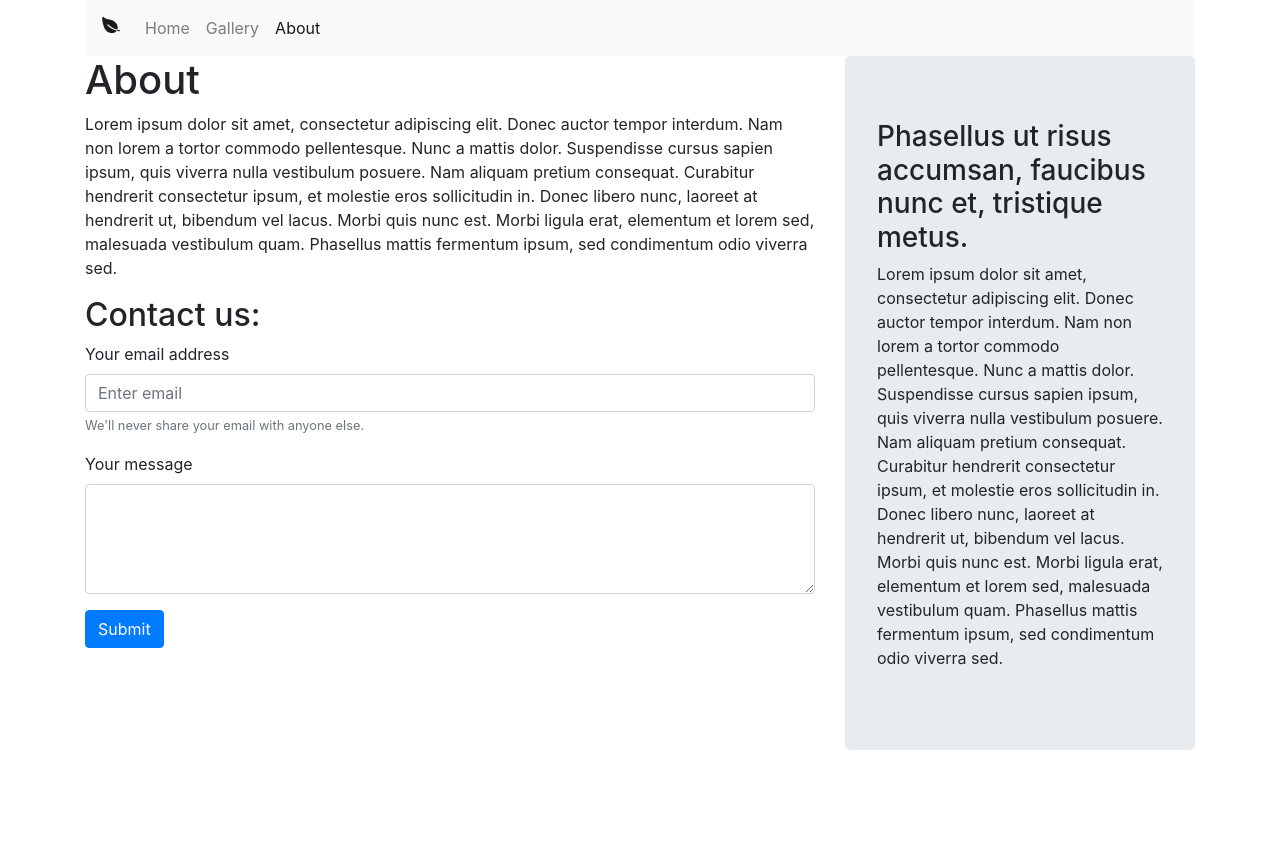
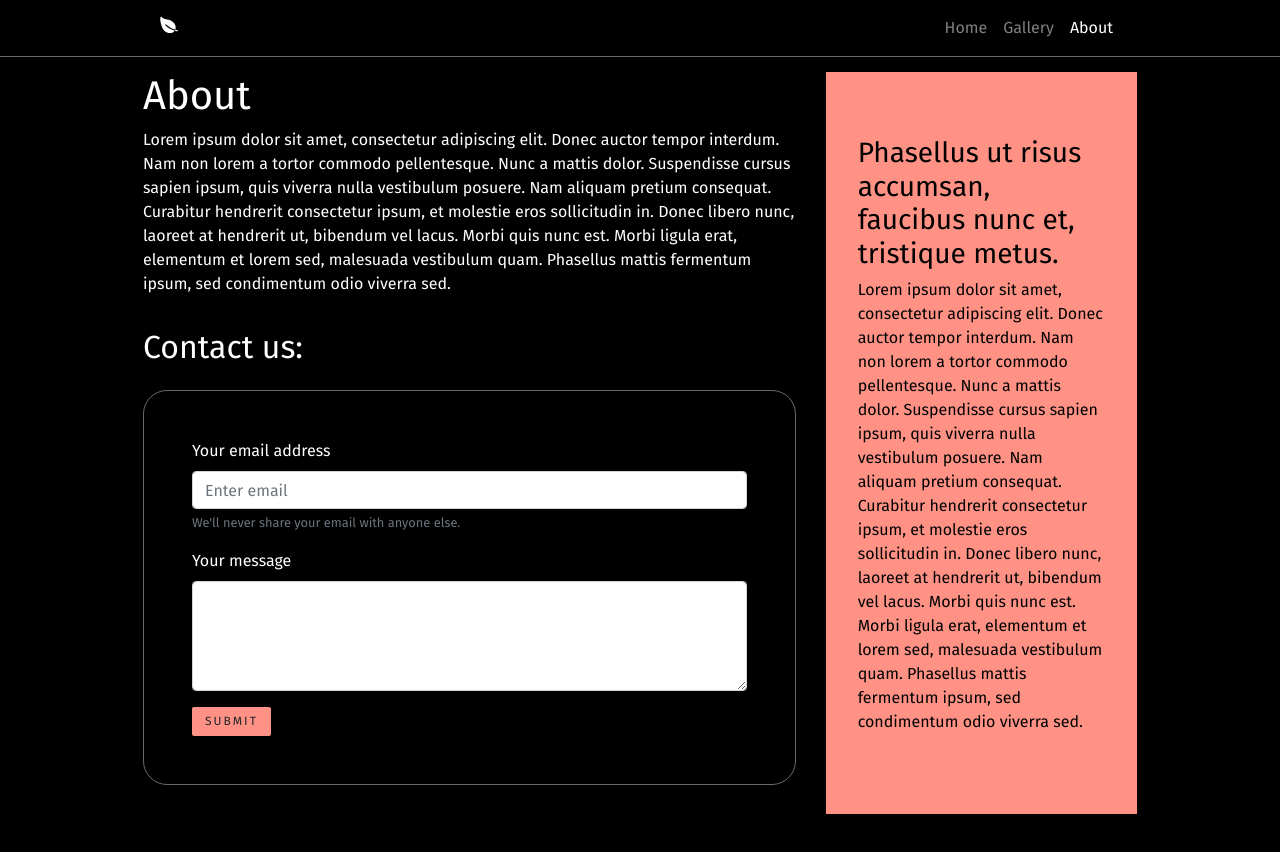
Before and after one commit to vvitchforest/DigitaalisenMedianPerusteet, a website: page BootstrapKustomointi/about.html in a window 1280 px wide. Before the commit the page ends 800 px from the top, so only its background shows below. Drawn offline with nearby package versions, Linux system fonts and the light colour scheme.

Commit message:
bootstrap kustomointi some details

```diff
--- a/BootstrapKustomointi/about.html
+++ b/BootstrapKustomointi/about.html
@@ -4,13 +4,17 @@
     <meta charset="UTF-8">
     <meta name="viewport" content="width=device-width, initial-scale=1">
     <title>Homepage</title>
-    <link rel="stylesheet" href="https://stackpath.bootstrapcdn.com/bootstrap/4.1.3/css/bootstrap.min.css"
-          integrity="sha384-MCw98/SFnGE8fJT3GXwEOngsV7Zt27NXFoaoApmYm81iuXoPkFOJwJ8ERdknLPMO" crossorigin="anonymous">
+    <
+    <link rel="stylesheet"
+          href="https://fonts.googleapis.com/css?family=Fira+Sans:light">
+    <link rel="stylesheet" href="css/bs-custom.css">
 </head>
 
 <body>
-<div class="container">
-    <nav class="navbar navbar-expand-sm navbar-light bg-light">
+
+<header class=" site-header fixed-top bg-dark border-bottom border-secondary">
+    <div class="container" style="max-width: 80%;">
+        <nav class="navbar navbar-expand-sm navbar-dark">
             <a class="navbar-brand" href="index.html">
                 <ion-icon name="leaf"></ion-icon>
             </a>
@@ -19,7 +23,7 @@
                 <span class="navbar-toggler-icon"></span>
             </button>
             <div class="collapse navbar-collapse" id="navbarNav">
-            <ul class="navbar-nav">
+                <ul class="navbar-nav ml-auto">
                     <li class="nav-item">
                         <a class="nav-link" href="index.html">Home<span
                                 class="sr-only">(current)</span></a>
@@ -33,8 +37,11 @@
                 </ul>
             </div>
         </nav>
+    </div>
+</header>
 
-    <main class="row">
+<main class="container py-5" style="max-width: 80%;">
+    <div class="row">
         <section class="col-sm-8">
             <header class="row">
                 <div class="col">
@@ -59,14 +66,14 @@
             </article>
 
             <section class="row">
-                <header class="col">
+                <header class="col py-3">
                     <h2>
                         Contact us:
                     </h2>
                 </header>
             </section>
 
-            <form>
+            <form class="p-5 border border-secondary">
                 <div class="form-group">
                     <label for="email-input">Your email address</label>
                     <input type="email" class="form-control" id="email-input" aria-describedby="email-help"
@@ -105,9 +112,9 @@
                 </p>
             </div>
         </aside>
+    </div>
 </main>
 
-</div>
 
 <script src="https://ajax.googleapis.com/ajax/libs/jquery/3.5.1/jquery.min.js"></script>
 <script src="https://cdnjs.cloudflare.com/ajax/libs/popper.js/1.14.3/umd/popper.min.js"
--- a/BootstrapKustomointi/gallery.css
+++ b/BootstrapKustomointi/gallery.css
@@ -4,7 +4,3 @@
         max-width:1200px;
     }
 }
-
-body {
-    font-family: "Fira Sans", sans-serif;
-}
--- a/BootstrapKustomointi/scss/bs-custom.scss
+++ b/BootstrapKustomointi/scss/bs-custom.scss
@@ -10,7 +10,8 @@ $jumbotron-color: #000;
 $card-border-radius: 1.5rem;
 $card-border-width: 0.001rem;
 $card-inner-border-radius: 0;
-
+$font-family-base: "Fira Sans", sans-serif;
+$font-weight: light;
 
 
 
@@ -31,6 +32,27 @@ $theme-colors: (
   padding: 1rem;
 }
 
+.card-title {
+}
+
+.card-text {
+  font-size: 14px;
+}
+
+.jumbotron {
+
+  border-radius: 0 !important;
+
+}
+
+form {
+  border-radius: $card-border-radius;
+}
+
+
+
+
+
 
 
 
```
Also changed, not shown: BootstrapKustomointi/gallery.html (+12 -9 lines), BootstrapKustomointi/index.html (+12 -5 lines), BootstrapKustomointi/css/bs-custom.css, 1 other file. Lines whose indentation alone changed are shown as unchanged.
